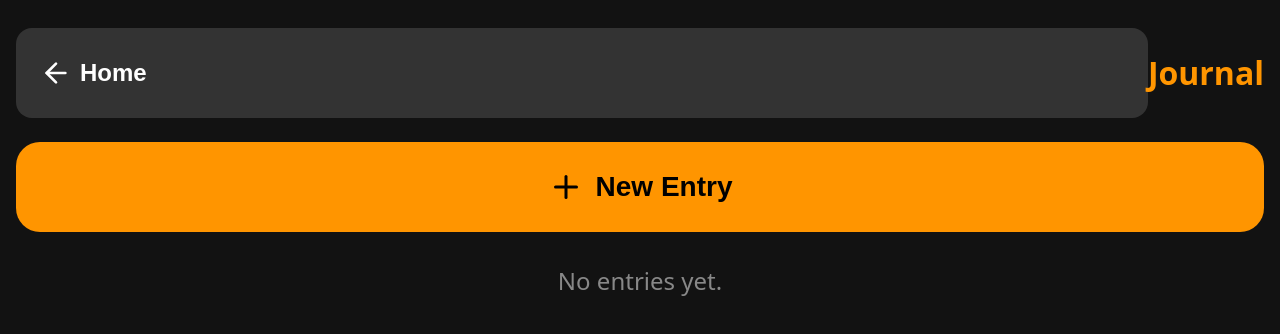
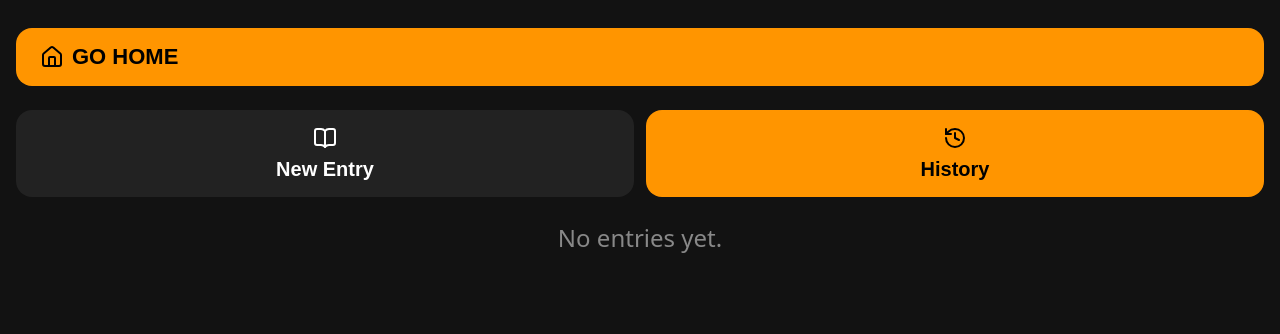
Before and after one commit to SovereigntyisPrivacy/Sovereign-Memory, a React (Vite) app: page / in a window 1280 px wide. Both pictures are taken after a click on the button "Private Journal". Shown: the top 334 px of the page. Built offline with nearby package versions, Linux system fonts and the light colour scheme.

Commit message:
Feat: Restore Tab view to Journal with 8-Hour lock incorporated into History Accordions

```diff
--- a/src/SecureJournal.jsx
+++ b/src/SecureJournal.jsx
@@ -1,5 +1,5 @@
 import { useState, useEffect } from 'react';
-import { ArrowLeft, Mic, Save, Trash2, Share2, Plus, Lock } from 'lucide-react';
+import { ArrowLeft, Mic, Save, Trash2, Share2, Plus, Lock, ChevronUp, ChevronDown, Edit3, BookOpen, History as HistoryIcon, Home } from 'lucide-react';
 import { App as CapApp } from '@capacitor/app';
 import { SpeechRecognition } from '@capacitor-community/speech-recognition';
 
@@ -7,24 +7,25 @@ const MOODS = ['😊', '😌', '🥺', '😡', '💖'];
 const COLORS = ['#222222', '#3A2E2E', '#2A3B2A', '#1C2A3A', '#3A1C3A'];
 
 export default function SecureJournal({ goHome }) {
-  const [view, setView] = useState('list');
+  const [view, setView] = useState('history');
   const [entries, setEntries] = useState([]);
   const [activeEntry, setActiveEntry] = useState(null);
   const [isListening, setIsListening] = useState(false);
+  const [expandedEntry, setExpandedEntry] = useState(null);
 
   useEffect(() => {
     const saved = localStorage.getItem('sovereign_journal');
     if (saved) setEntries(JSON.parse(saved));
     const listener = CapApp.addListener('backButton', () => {
-      if (view === 'list' && typeof goHome === 'function') goHome();
-      else setView('list');
+      if (view === 'history' && typeof goHome === 'function') goHome();
+      else setView('history');
     });
     return () => { listener.remove(); };
   }, [view, goHome]);
 
   const createNew = () => {
     setActiveEntry({ id: Date.now(), timestamp: Date.now(), text: '', mood: '😊', color: '#222222' });
-    setView('edit');
+    setView('new');
   };
 
   const openEntry = (entry) => {
@@ -33,12 +34,15 @@ export default function SecureJournal({ goHome }) {
   };
 
   const saveEntry = () => {
-    if (!activeEntry.text.trim()) return;
+    if (!activeEntry.text.trim()) {
+       alert("Cannot save an empty entry.");
+       return;
+    }
     const isNew = !entries.some(e => e.id === activeEntry.id);
     const updated = isNew ? [activeEntry, ...entries] : entries.map(e => e.id === activeEntry.id ? activeEntry : e);
     setEntries(updated);
     localStorage.setItem('sovereign_journal', JSON.stringify(updated));
-    setView('list');
+    setView('history');
   };
 
   const deleteEntry = (id) => {
@@ -46,7 +50,7 @@ export default function SecureJournal({ goHome }) {
       const updated = entries.filter(e => e.id !== id);
       setEntries(updated);
       localStorage.setItem('sovereign_journal', JSON.stringify(updated));
-      setView('list');
+      setView('history');
     }
   };
 
@@ -60,7 +64,7 @@ export default function SecureJournal({ goHome }) {
        const updated = entries.filter(e => e.id !== entry.id);
        setEntries(updated);
        localStorage.setItem('sovereign_journal', JSON.stringify(updated));
-       setView('list');
+       setView('history');
     }, 1500);
   };
 
@@ -75,84 +79,94 @@ export default function SecureJournal({ goHome }) {
       }
     } catch (e) { console.log("Dictation closed"); } finally { setIsListening(false); }
   };
-  if (view === 'list') {
-    return (
-      <div style={{ display: 'flex', flexDirection: 'column', height: '100%', paddingTop: '12px', paddingBottom: '24px' }}>
-        <div style={{ display: 'flex', justifyContent: 'space-between', alignItems: 'center', marginBottom: '24px' }}>
-          <button onClick={goHome} style={{ display: 'flex', alignItems: 'center', gap: '8px', backgroundColor: '#333', padding: '16px 24px', borderRadius: '16px', color: '#FFF', fontSize: '24px', fontWeight: 'bold', border: 'none', minHeight: '90px' }}><ArrowLeft size={32} /> Home</button>
-          <h2 style={{ color: '#FF9500', margin: 0, fontSize: '32px' }}>Journal</h2>
-        </div>
-
-        <button onClick={createNew} style={{ width: '100%', backgroundColor: '#FF9500', color: '#000', fontSize: '28px', fontWeight: 'bold', border: 'none', borderRadius: '24px', padding: '24px', display: 'flex', justifyContent: 'center', alignItems: 'center', gap: '12px', minHeight: '90px', marginBottom: '32px' }}><Plus size={36} /> New Entry</button>
-
+  const renderHistory = () => (
     <div style={{ flexGrow: 1, overflowY: 'auto', display: 'flex', flexDirection: 'column', gap: '16px' }}>
       {entries.length === 0 ? <p style={{ color: '#888', textAlign: 'center', fontSize: '24px' }}>No entries yet.</p> : entries.map(entry => {
         const isLocked = (Date.now() - entry.timestamp) > 8 * 60 * 60 * 1000;
+        const isExpanded = expandedEntry === entry.id;
+        const dateObj = new Date(entry.timestamp);
+
         return (
-              <button key={entry.id} onClick={() => openEntry(entry)} style={{ width: '100%', backgroundColor: entry.color || '#222', border: '2px solid #444', borderRadius: '24px', padding: '24px', textAlign: 'left', display: 'flex', flexDirection: 'column', gap: '8px' }}>
-                <div style={{ display: 'flex', justifyContent: 'space-between', alignItems: 'center', width: '100%' }}>
-                  <span style={{ fontSize: '32px' }}>{entry.mood}</span>
-                  <div style={{ display: 'flex', alignItems: 'center', gap: '8px' }}>
-                     {isLocked && <Lock size={20} color="#FF3B30" />}
-                     <span style={{ color: '#AAA', fontSize: '18px' }}>{new Date(entry.timestamp).toLocaleDateString()}</span>
+          <div key={entry.id} style={{ backgroundColor: entry.color || '#222', border: '2px solid #444', borderRadius: '24px', overflow: 'hidden' }}>
+            <button onClick={() => setExpandedEntry(isExpanded ? null : entry.id)} style={{ width: '100%', backgroundColor: 'transparent', border: 'none', padding: '20px 24px', display: 'flex', justifyContent: 'space-between', alignItems: 'center' }}>
+              <div style={{ display: 'flex', alignItems: 'center', gap: '16px' }}>
+                <span style={{ fontSize: '42px' }}>{entry.mood}</span>
+                <div style={{ display: 'flex', flexDirection: 'column', alignItems: 'flex-start' }}>
+                  <span style={{ color: '#FFF', fontSize: '24px', fontWeight: 'bold' }}>{dateObj.toLocaleDateString()}</span>
+                  <span style={{ color: '#CCC', fontSize: '20px' }}>{dateObj.toLocaleTimeString()}</span>
                 </div>
               </div>
-                <div style={{ color: '#FFF', fontSize: '22px', whiteSpace: 'nowrap', overflow: 'hidden', textOverflow: 'ellipsis', width: '100%' }}>{entry.text || "Empty entry..."}</div>
+              <div style={{ display: 'flex', alignItems: 'center', gap: '12px' }}>
+                {isLocked && <Lock size={28} color="#FF3B30" />}
+                {isExpanded ? <ChevronUp size={36} color="#FFF" /> : <ChevronDown size={36} color="#FFF" />}
+              </div>
             </button>
+
+            {isExpanded && (
+              <div style={{ padding: '24px', borderTop: '2px solid rgba(255,255,255,0.1)', backgroundColor: 'rgba(0,0,0,0.4)' }}>
+                <p style={{ color: '#FFF', fontSize: '26px', lineHeight: '1.6', margin: '0 0 24px 0', whiteSpace: 'pre-wrap' }}>
+                  {entry.text || "Empty entry..."}
+                </p>
+
+                {isLocked ? (
+                  <button onClick={() => exportAndDelete(entry)} style={{ width: '100%', display: 'flex', alignItems: 'center', justifyContent: 'center', gap: '16px', backgroundColor: '#112244', border: '4px solid #3B82F6', borderRadius: '24px', color: '#3B82F6', fontSize: '24px', fontWeight: 'bold', minHeight: '90px', padding: '20px' }}>
+                    <Share2 size={32} /> Export & Erase
+                  </button>
+                ) : (
+                  <button onClick={() => openEntry(entry)} style={{ width: '100%', display: 'flex', alignItems: 'center', justifyContent: 'center', gap: '12px', backgroundColor: '#FF9500', color: '#000', fontSize: '24px', fontWeight: 'bold', border: 'none', borderRadius: '24px', minHeight: '90px', padding: '20px' }}>
+                    <Edit3 size={32} /> Edit Entry
+                  </button>
+                )}
+              </div>
+            )}
+          </div>
         );
       })}
     </div>
-      </div>
   );
-  }
-
-  const isLocked = activeEntry ? (Date.now() - activeEntry.timestamp) > 8 * 60 * 60 * 1000 : false;
-  const dateObj = new Date(activeEntry.timestamp);
-
   return (
     <div style={{ display: 'flex', flexDirection: 'column', height: '100%', paddingTop: '12px', paddingBottom: '24px' }}>
-      <div style={{ display: 'flex', justifyContent: 'space-between', alignItems: 'flex-start', marginBottom: '24px' }}>
-        <button onClick={() => setView('list')} style={{ display: 'flex', alignItems: 'center', gap: '8px', backgroundColor: '#333', padding: '16px 24px', borderRadius: '16px', color: '#FFF', fontSize: '24px', fontWeight: 'bold', border: 'none', minHeight: '90px' }}><ArrowLeft size={32} /> Back</button>
-        <div style={{ textAlign: 'right', color: '#FF9500', fontSize: '20px', fontWeight: 'bold' }}>
-           <div>{dateObj.toLocaleDateString()}</div>
-           <div>{dateObj.toLocaleTimeString()}</div>
-        </div>
+      <button onClick={goHome} style={{ alignSelf: 'flex-start', display: 'flex', alignItems: 'center', gap: '8px', backgroundColor: '#FF9500', padding: '16px 24px', borderRadius: '16px', color: '#000', fontSize: '22px', fontWeight: 'bold', border: 'none', marginBottom: '24px' }}>
+        <Home size={24} /> GO HOME
+      </button>
+
+      <div style={{ display: 'flex', gap: '12px', marginBottom: '24px' }}>
+        <button onClick={createNew} style={{ flex: 1, backgroundColor: view === 'new' || view === 'edit' ? '#FF9500' : '#222', color: view === 'new' || view === 'edit' ? '#000' : '#FFF', padding: '16px', borderRadius: '16px', fontSize: '20px', fontWeight: 'bold', border: 'none', display: 'flex', flexDirection: 'column', alignItems: 'center', gap: '8px' }}>
+          <BookOpen size={24} /> {view === 'edit' ? 'Edit Entry' : 'New Entry'}
+        </button>
+        <button onClick={() => setView('history')} style={{ flex: 1, backgroundColor: view === 'history' ? '#FF9500' : '#222', color: view === 'history' ? '#000' : '#FFF', padding: '16px', borderRadius: '16px', fontSize: '20px', fontWeight: 'bold', border: 'none', display: 'flex', flexDirection: 'column', alignItems: 'center', gap: '8px' }}>
+          <HistoryIcon size={24} /> History
+        </button>
       </div>
 
+      {view === 'history' && renderHistory()}
+
+      {(view === 'new' || view === 'edit') && activeEntry && (
+        <div style={{ display: 'flex', flexDirection: 'column', flexGrow: 1 }}>
           <div style={{ backgroundColor: '#111', border: '2px dashed #FF9500', padding: '24px', borderRadius: '24px', textAlign: 'center', marginBottom: '24px' }}>
             <p style={{ fontSize: '24px', fontStyle: 'italic', color: '#FF9500', margin: 0 }}>"Your words matter. Take your time."</p>
-        {isLocked && <p style={{ fontSize: '18px', color: '#FF3B30', margin: '12px 0 0 0', fontWeight: 'bold' }}>🔒 This entry is locked and can only be exported and erased.</p>}
           </div>
 
-      {!isLocked && (
-        <>
           <div style={{ display: 'flex', gap: '12px', marginBottom: '16px', overflowX: 'auto', paddingBottom: '8px' }}>
             {MOODS.map(m => <button key={m} onClick={() => setActiveEntry({...activeEntry, mood: m})} style={{ fontSize: '36px', padding: '16px', backgroundColor: activeEntry.mood === m ? '#FF9500' : '#222', borderRadius: '16px', border: 'none', minWidth: '80px' }}>{m}</button>)}
           </div>
           <div style={{ display: 'flex', gap: '12px', marginBottom: '24px', overflowX: 'auto', paddingBottom: '8px' }}>
             {COLORS.map(c => <button key={c} onClick={() => setActiveEntry({...activeEntry, color: c})} style={{ width: '60px', height: '60px', backgroundColor: c, border: activeEntry.color === c ? '4px solid #FF9500' : '2px solid #444', borderRadius: '16px', flexShrink: 0 }} />)}
           </div>
-        </>
-      )}
 
           <textarea
             value={activeEntry.text}
             onChange={e => setActiveEntry({...activeEntry, text: e.target.value})}
-        readOnly={isLocked}
             placeholder="Write your heart out..."
-        style={{ width: "100%", minHeight: "45vh", fontSize: "32px", padding: "24px", lineHeight: "1.6", borderRadius: "24px", backgroundColor: activeEntry.color || "#222", color: "#FFF", border: "2px solid #FF9500", outline: "none", boxSizing: "border-box", resize: "none", marginBottom: "24px", opacity: isLocked ? 0.8 : 1 }}
+            style={{ width: "100%", flexGrow: 1, minHeight: '30vh', fontSize: "32px", padding: "24px", lineHeight: "1.6", borderRadius: "24px", backgroundColor: activeEntry.color || "#222", color: "#FFF", border: "2px solid #FF9500", outline: "none", boxSizing: "border-box", resize: "none", marginBottom: "24px" }}
           />
 
-      {!isLocked ? (
           <div style={{ display: 'grid', gridTemplateColumns: '1fr 1fr 1fr', gap: '12px' }}>
             <button onClick={toggleDictation} style={{ display: 'flex', flexDirection: 'column', alignItems: 'center', justifyContent: 'center', gap: '8px', backgroundColor: isListening ? '#FF9500' : '#333', border: '2px solid #FF9500', borderRadius: '24px', color: isListening ? '#000' : '#FFF', fontSize: '24px', fontWeight: 'bold', minHeight: '90px' }}><Mic size={36} color={isListening ? '#000' : '#FF9500'} /></button>
             <button onClick={saveEntry} style={{ display: 'flex', flexDirection: 'column', alignItems: 'center', justifyContent: 'center', gap: '8px', backgroundColor: '#2E7D32', border: 'none', borderRadius: '24px', color: '#FFF', fontSize: '24px', fontWeight: 'bold', minHeight: '90px' }}><Save size={36} /></button>
             <button onClick={() => deleteEntry(activeEntry.id)} style={{ display: 'flex', flexDirection: 'column', alignItems: 'center', justifyContent: 'center', gap: '8px', backgroundColor: '#441111', border: '2px solid #FF3B30', borderRadius: '24px', color: '#FF3B30', fontSize: '24px', fontWeight: 'bold', minHeight: '90px' }}><Trash2 size={36} /></button>
           </div>
-      ) : (
-        <button onClick={() => exportAndDelete(activeEntry)} style={{ width: '100%', display: 'flex', alignItems: 'center', justifyContent: 'center', gap: '16px', backgroundColor: '#112244', border: '4px solid #3B82F6', borderRadius: '24px', color: '#3B82F6', fontSize: '28px', fontWeight: 'bold', minHeight: '100px', padding: '24px' }}>
-          <Share2 size={40} /> Export & Erase
-        </button>
+        </div>
       )}
     </div>
   );
```
Lines whose indentation alone changed are shown as unchanged.
